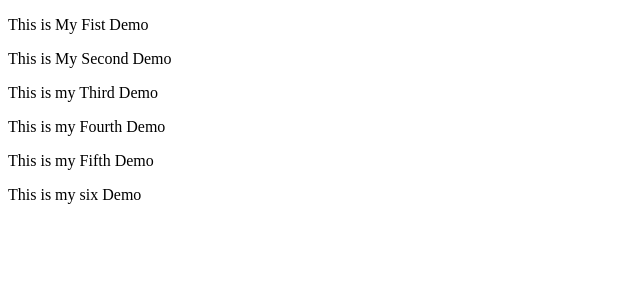
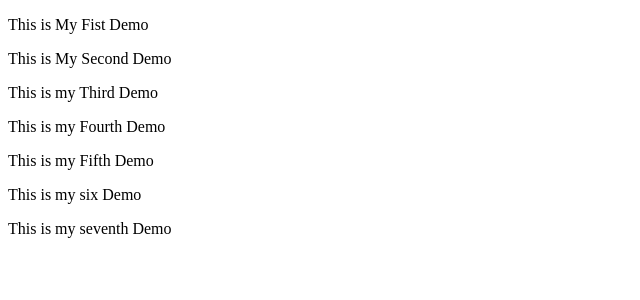
Before and after one commit to RaghavendraSagar/AngularBasics, an Angular app in the folder EcommerceGateway/: page / in a window 1280 px wide. Shown: the top 300 px of the page, without its empty margins (0-640 px from the left). Built offline with nearby package versions, Linux system fonts and the light colour scheme.

Commit message:
seventh demo

```diff
--- a/EcommerceGateway/src/app/app.component.html
+++ b/EcommerceGateway/src/app/app.component.html
@@ -4,3 +4,4 @@
 <p>This is my Fourth Demo</p>
 <p>This is my Fifth Demo</p>
 <p>This is my six Demo</p>
+<p>This is my seventh Demo</p>
```
